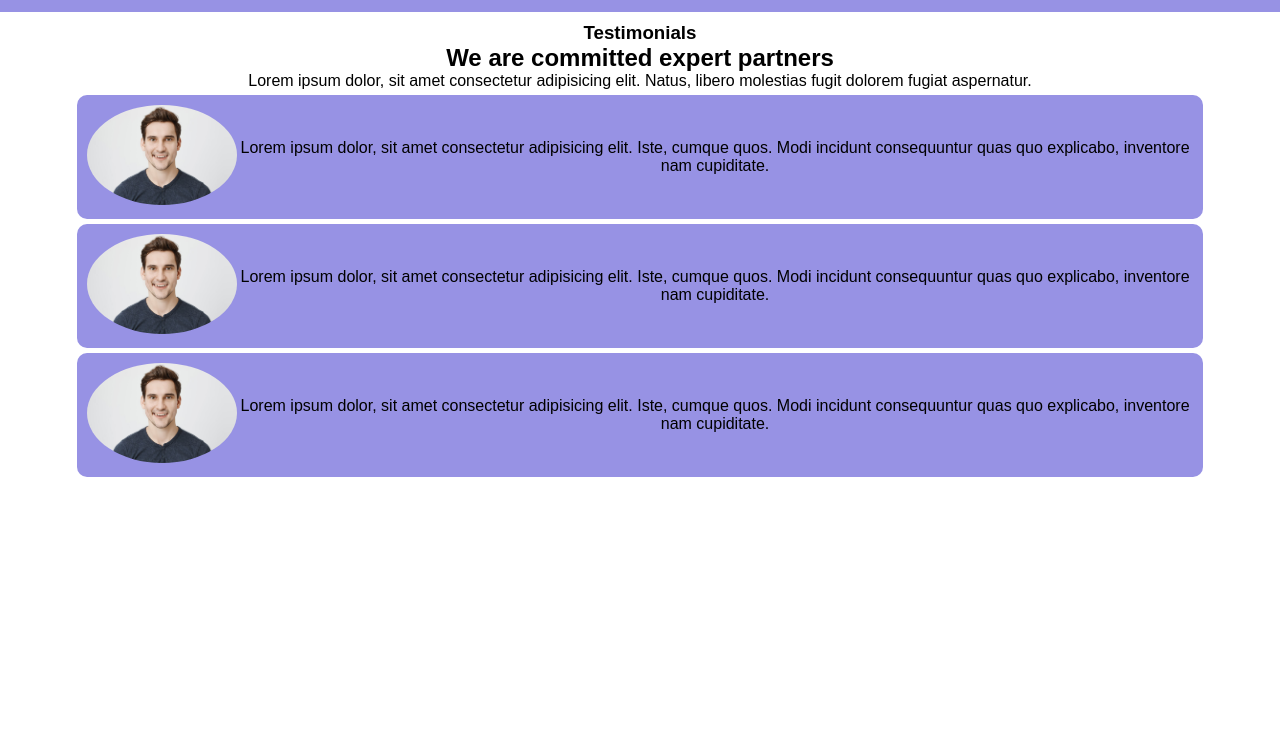
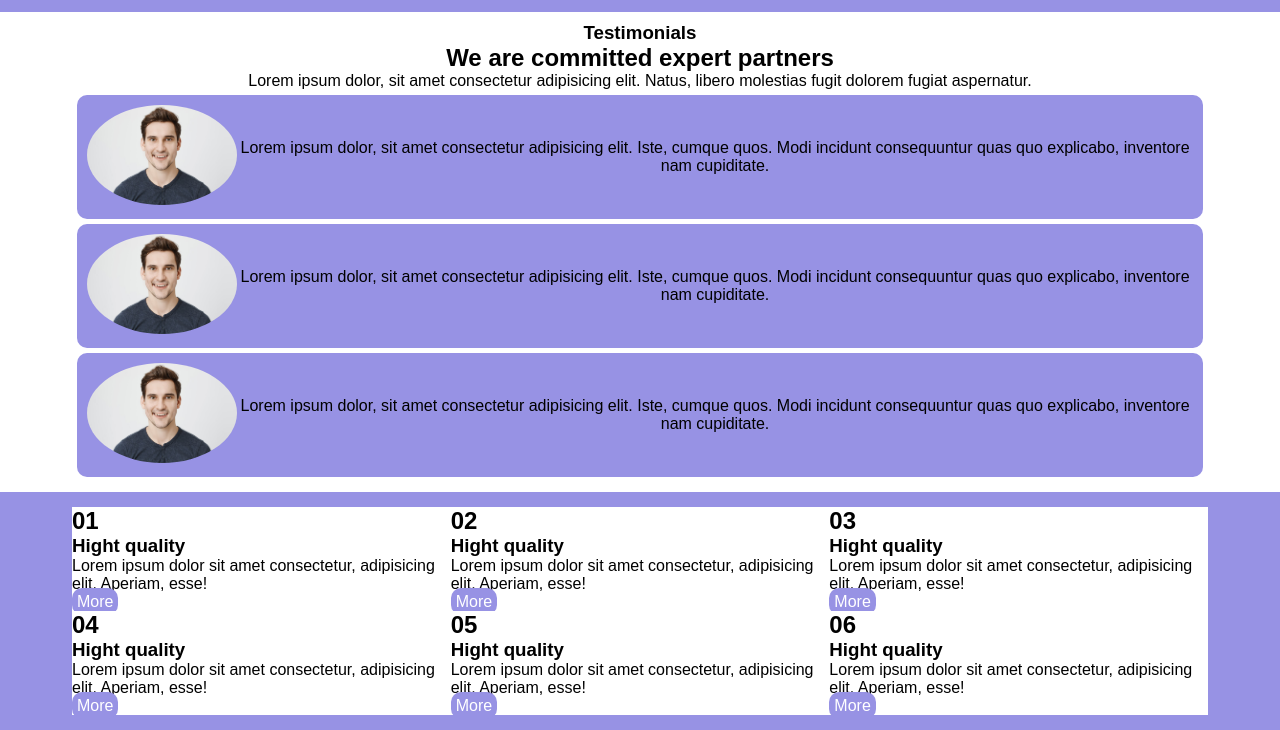
Before and after one commit to 1alberto994/-htmlcss-responsive-layout, a plain HTML site: page index.html in a window 1280 px wide. Shown: the part 908-1638 px from the top of the page. Before the commit the page ends 1400 px from the top, so only its background shows below. Drawn offline with Linux system fonts and the light colour scheme.

Commit message:
BOZZA QUARTA SEZIONE

```diff
--- a/index.html
+++ b/index.html
@@ -176,6 +176,70 @@
         </div>
     </section>
     <!-- FINE TERZA SEZIONE -->
+    <!-- INIZIO QUARTA SEZIONE -->
+    <section class="fourth">
+        <div class="container">
+            <div class="flex-fourth">
+                <div class="target">
+                    <h2>01</h2>
+                    <h3>Hight quality</h3>
+                    <p>
+                        Lorem ipsum dolor sit amet consectetur, adipisicing elit. Aperiam, esse!
+                    </p>
+                    <a class="more" href="">More</a>
+                </div>
+
+
+                <div class="target">
+                    <h2>02</h2>
+                    <h3>Hight quality</h3>
+                    <p>
+                        Lorem ipsum dolor sit amet consectetur, adipisicing elit. Aperiam, esse!
+                    </p>
+                    <a class="more" href="">More</a>
+                </div>
+
+                <div class="target">
+                    <h2>03</h2>
+                    <h3>Hight quality</h3>
+                    <p>
+                        Lorem ipsum dolor sit amet consectetur, adipisicing elit. Aperiam, esse!
+                    </p>
+                    <a class="more" href="">More</a>
+                </div>
+
+                <div class="target">
+                    <h2>04</h2>
+                    <h3>Hight quality</h3>
+                    <p>
+                        Lorem ipsum dolor sit amet consectetur, adipisicing elit. Aperiam, esse!
+                    </p>
+                    <a class="more" href="">More</a>
+                </div>
+
+                <div class="target">
+                    <h2>05</h2>
+                    <h3>Hight quality</h3>
+                    <p>
+                        Lorem ipsum dolor sit amet consectetur, adipisicing elit. Aperiam, esse!
+                    </p>
+                    <a class="more" href="">More</a>
+                </div>
+
+                <div class="target">
+                    <h2>06</h2>
+                    <h3>Hight quality</h3>
+                    <p>
+                        Lorem ipsum dolor sit amet consectetur, adipisicing elit. Aperiam, esse!
+                    </p>
+                    <a class="more" href="">More</a>
+                </div>
+            </div>
+
+        </div>
+
+    </section>
+    <!-- FINE QUARTA SEZIONE -->
 </main>
 <body>
 
--- a/style.css
+++ b/style.css
@@ -76,7 +76,7 @@ header{
 .first .cards .card:first-child{
     width: calc((100%/3)*2)-1.5rem;
 }
-.second{
+.second,.fourth{
     background-color: #9792e4;
     padding: 15px;
 }
@@ -114,3 +114,21 @@ header{
     height: 100px;
     border-radius: 50%;
 }
+.target{
+    background-color: white;
+    width: calc(100%/3);
+
+}
+.flex-fourth{
+    display: flex;
+    justify-content: space-between;
+    align-items: stretch;
+    flex-wrap: wrap;
+}
+.more{
+    border-radius: 10px;
+    color: white;
+    background-color: #9792e4;
+    text-decoration: none;
+    padding: 5px;
+}
```
